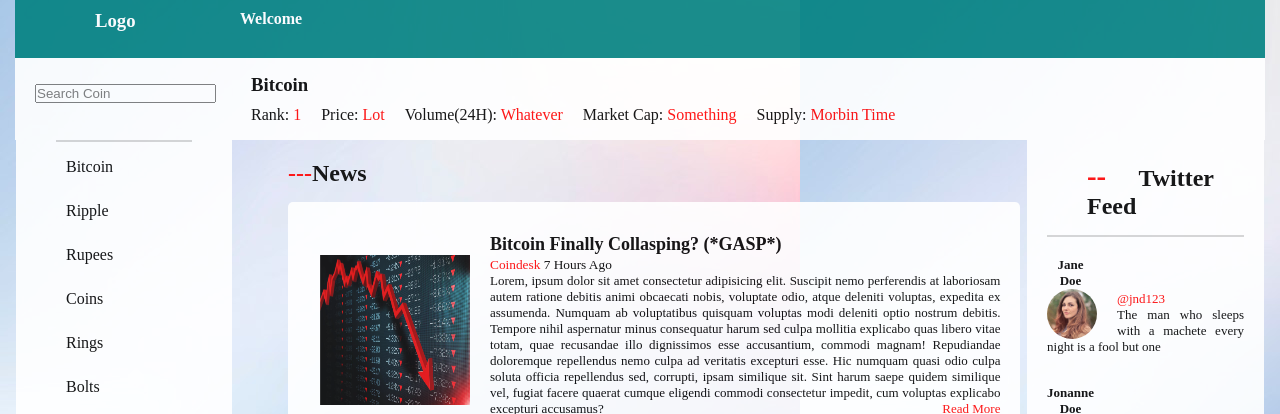
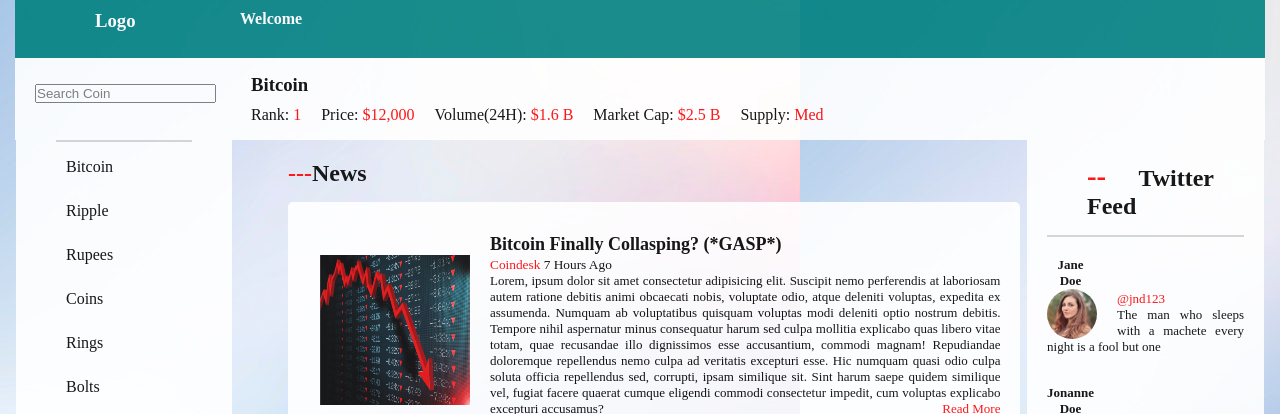
Before and after one commit to Elvisdiaz1/Crypto-blog-site, a plain HTML site: page index.html in a window 1280 px wide. Shown: the top 414 px of the page. Drawn offline with Linux system fonts and the light colour scheme.

Commit message:
updated values on the currency stats and made all currencies on the side bar hoverable

```diff
--- a/index.html
+++ b/index.html
@@ -33,10 +33,10 @@
             </h3>
             <ul>
                 <li>Rank: <span class="info-style">1</span></li>
-                <li>Price: <span class="info-style"> Lot</span></li>
-                <li>Volume(24H): <span class="info-style">Whatever</span></li>
-                <li>Market Cap: <span class="info-style">Something</span></li>
-                <li>Supply: <span class="info-style">Morbin Time</span></li>
+                <li>Price: <span class="info-style"> $12,000</span></li>
+                <li>Volume(24H): <span class="info-style">$1.6 B</span></li>
+                <li>Market Cap: <span class="info-style">$2.5 B</span></li>
+                <li>Supply: <span class="info-style">Med</span></li>
             </ul>
         </div>
     </header>
@@ -47,13 +47,20 @@
                 <li id="currency-list-top"><a class="btn"
                         href="https://www.nicepng.com/ourpic/u2w7a9e6r5r5i1y3_8-bit-mario-coin-mario-coin-pixel/">
                         Bitcoin </a></li>
-                <li> Ripple</li>
-                <li> Rupees</li>
-                <li> Coins</li>
-                <li> Rings</li>
-                <li>Bolts</li>
-                <li>Nuts</li>
-                <li>Jenga</li>
+                <li> <a class="btn"
+                    href="https://www.nicepng.com/ourpic/u2w7a9e6r5r5i1y3_8-bit-mario-coin-mario-coin-pixel/">Ripple</a></li>
+                <li> <a class="btn"
+                    href="https://www.nicepng.com/ourpic/u2w7a9e6r5r5i1y3_8-bit-mario-coin-mario-coin-pixel/">Rupees</a></li>
+                <li> <a class="btn"
+                    href="https://www.nicepng.com/ourpic/u2w7a9e6r5r5i1y3_8-bit-mario-coin-mario-coin-pixel/">Coins</a></li>
+                <li> <a class="btn"
+                    href="https://www.nicepng.com/ourpic/u2w7a9e6r5r5i1y3_8-bit-mario-coin-mario-coin-pixel/">Rings</a></li>
+                <li><a class="btn"
+                    href="https://www.nicepng.com/ourpic/u2w7a9e6r5r5i1y3_8-bit-mario-coin-mario-coin-pixel/">Bolts</a></li>
+                <li><a class="btn"
+                    href="https://www.nicepng.com/ourpic/u2w7a9e6r5r5i1y3_8-bit-mario-coin-mario-coin-pixel/">Nuts</a></li>
+                <li><a class="btn"
+                    href="https://www.nicepng.com/ourpic/u2w7a9e6r5r5i1y3_8-bit-mario-coin-mario-coin-pixel/">Jenga</a></li>
 
             </ul>
         </aside>
```
